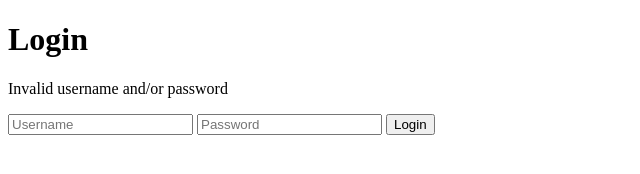
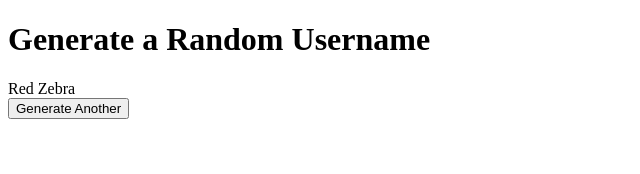
Before and after one commit to stephensauerbrey/MessageApp, a plain HTML site: page index.html in a window 1280 px wide. Shown: the whole page, without its empty margins (0-640 px from the left). Drawn offline with Linux system fonts and the light colour scheme.

Commit message:
fixed previous change

```diff
--- a/index.html
+++ b/index.html
@@ -1,29 +1,18 @@
 <!DOCTYPE html>
 <html lang="en">
-
 <head>
-  <meta charset="UTF-8">
-  <meta name="viewport" content="width=device-width, initial-scale=1.0">
-  <title>Login</title>
-  <link rel="stylesheet" href="login-page.css">
-  <script defer src="login-page.js"></script>
+    <meta charset="UTF-8">
+    <meta http-equiv="X-UA-Compatible" content="IE=edge">
+    <meta name="viewport" content="width=device-width, initial-scale=1.0">
+    <title>MessageApp</title>
+    <h1>Generate a Random Username</h1>
+    <div class="container">
+<div id= "random-name"></div>
+<button class="btn btn-primary"
+id="generate">Generate Another</button>
+<div>
 </head>
-
 <body>
-  <main id="main-holder">
-    <h1 id="login-header">Login</h1>
-
-    <div id="login-error-msg-holder">
-      <p id="login-error-msg">Invalid username <span id="error-msg-second-line">and/or password</span></p>
-    </div>
-
-    <form id="login-form">
-      <input type="text" name="username" id="username-field" class="login-form-field" placeholder="Username">
-      <input type="password" name="password" id="password-field" class="login-form-field" placeholder="Password">
-      <input type="submit" value="Login" id="login-form-submit">
-    </form>
-
-  </main>
+<script src="randomName.js"></script>
 </body>
-
 </html>
--- a/randomName.js
+++ b/randomName.js
@@ -2,7 +2,6 @@ const firstNames = ["Red","Orange","Green","Yellow"];
 const secondNames = ["Penguin", "Drew", "Zebra","Cat"];
 
 const getRandomNumber = (max) => Math.floor(Math.random() * (max));
-name + "hello"
 
 const getRandomName = () => `${firstNames[getRandomNumber(firstNames.length)]} ${secondNames[getRandomNumber(secondNames.length)]}`;
 
```
